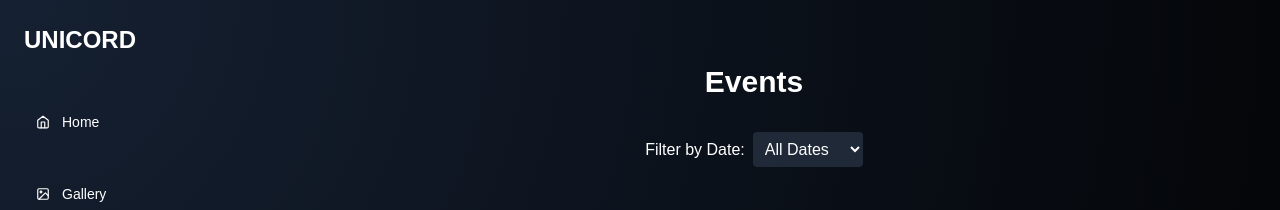
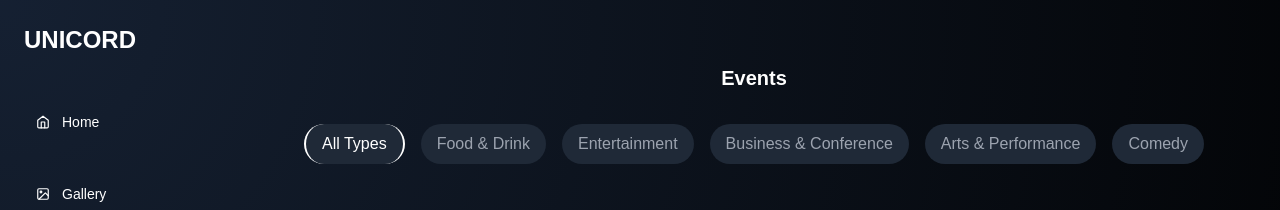
Before and after one commit to Ankitjnvynr/unicode, a Next.js app: page /dashboard/events in a window 1280 px wide. Shown: the top 210 px of the page. Built offline with nearby package versions, Linux system fonts and the light colour scheme; grey boxes are pictures that could not be loaded.

Commit message:
update the code of event

```diff
--- a/src/components/Event.js
+++ b/src/components/Event.js
@@ -44,7 +44,7 @@ const events = [
 const Event = () => {
   const [isOpen, setIsOpen] = useState(false);
   const [selectedEvent, setSelectedEvent] = useState(null);
-  const [filterDate, setFilterDate] = useState("all");
+  const [filterType, setFilterType] = useState("All Types");
 
   const openModal = (event) => {
     setSelectedEvent(event);
@@ -56,34 +56,34 @@ const Event = () => {
     setIsOpen(false);
   };
 
-  const handleFilterChange = (e) => {
-    setFilterDate(e.target.value);
+  const handleFilterTypeChange = (type) => {
+    setFilterType(type);
   };
 
   const filteredEvents = events.filter((event) => {
-    if (filterDate === "all") return true;
-    return event.date.includes(filterDate);
+    if (filterType === "All Types") return true;
+    return event.eventType === filterType;
   });
+
+  const filterTypes = ["All Types", "Food & Drink", "Entertainment", "Business & Conference", "Arts & Performance", "Comedy"];
 
   return (
     <div className="flex flex-col items-center w-full gap-4 p-4 min-h-screen">
-      <h1 className="text-3xl font-bold mb-4 text-center text-white">Events</h1>
+      <h1 className="text-xl font-bold mb-4 text-center text-white">Events</h1>
 
-      {/* Date Filter Dropdown */}
-      <div className="mb-8">
-        <label className="text-white mr-2">Filter by Date:</label>
-        <select
-          value={filterDate}
-          onChange={handleFilterChange}
-          className="p-2 bg-gray-800 text-white rounded"
-        >
-          <option value="all">All Dates</option>
-          <option value="Oct">October</option>
-          <option value="Nov">November</option>
-          <option value="Dec">December</option>
-          <option value="Jan">January</option>
-          {/* Add more months or specific dates if needed */}
-        </select>
+      {/* Category Filter */}
+      <div className="flex overflow-x-auto whitespace-nowrap mb-8 space-x-4 px-4">
+        {filterTypes.map((type) => (
+          <button
+            key={type}
+            onClick={() => handleFilterTypeChange(type)}
+            className={`px-4 py-2 rounded-full flex items-center space-x-2 font-medium transition duration-300
+              ${filterType === type ? "bg-gray-800 text-white border-l-2 border-r-2 border-white" : "bg-gray-800 hover:bg-gray-700 text-gray-400"}
+            `}
+          >
+            {type}
+          </button>
+        ))}
       </div>
 
       <div className="grid grid-cols-1 sm:grid-cols-2 lg:grid-cols-3 gap-4 w-full max-w-5xl">
```
